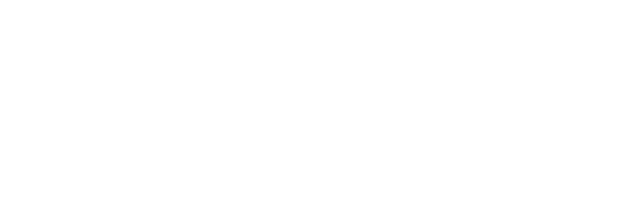
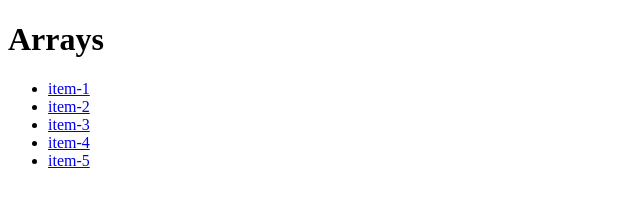
Before and after one commit to 1ESPG-2023/rm550595, a plain HTML site: page index.html in a window 1280 px wide. Shown: the whole page, without its empty margins (0-640 px from the left). Drawn offline with Linux system fonts and the light colour scheme.

Commit message:
Estrutura da div montada

```diff
--- a/index.html
+++ b/index.html
@@ -5,9 +5,20 @@
     <meta http-equiv="X-UA-Compatible" content="IE=edge">
     <meta name="viewport" content="width=device-width, initial-scale=1.0">
     <title>Exemplo Array</title>
-    <script src="./js/zyb-5647.js"></script>
+    <script src="./js/zyb-5647.js" defer></script>
 </head>
 <body>
+    <h1>Arrays</h1>
+
+    <div>
+        <ul>
+            <li><a href="#">item-1</a></li>
+            <li><a href="#">item-2</a></li>
+            <li><a href="#">item-3</a></li>
+            <li><a href="#">item-4</a></li>
+            <li><a href="#">item-5</a></li>
+        </ul>
+    </div>
 
 </body>
 </html>
```
